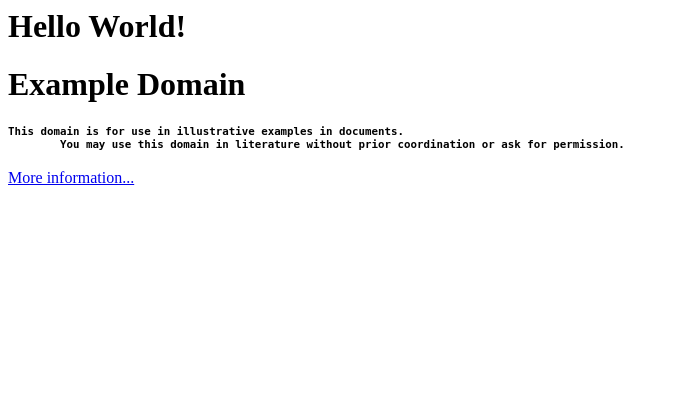
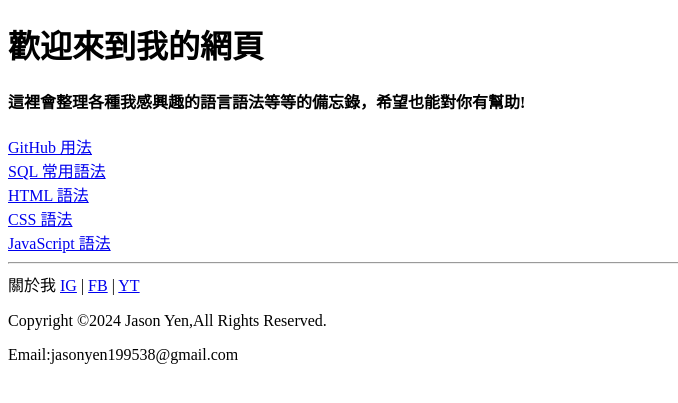
Before and after one commit to jasonyen84/myresume, a Flask app: page / in a window 1280 px wide. Shown: the top 403 px of the page, without its empty margins (0-678 px from the left). Run offline with Flask 3, Linux system fonts and the light colour scheme.

Commit message:
加入分頁並建立連結

```diff
--- a/run.py
+++ b/run.py
@@ -8,21 +8,36 @@ def home_page():
     return render_template("home.html")
 
 
-@app.route("/hello")
-def hello():
-    return "<h1>Hello</h1>"
+@app.route("/sql")
+def get_sql():
+    return render_template("sql.html")
 
 
-@app.route("/<name>")
-def by_name(name):
-    return f"<h1>{name}, Welcome. This is my Home Page!</h1>"
+@app.route("/github")
+def get_git():
+    return render_template("Github.html")
 
 
-@app.route("/data/appinfo/str/<name>")
-def querryDataMessageByName(name):
-    print("type(name):", type(name))
-    return f"<h1>String => {name}</h1>"
+@app.route("/HTML")
+def get_html():
+    return render_template("HTML.html")
+
+
+@app.route("/css")
+def get_css():
+    return render_template("css.html")
+
+
+@app.route("/js")
+def get_js():
+    return render_template("js.html")
+
+
+# @app.route("/data/appinfo/str/<name>")
+# def querryDataMessageByName(name):
+#     print("type(name):", type(name))
+#     return f"<h1>String => {name}</h1>"
 
 
 if __name__ == "__main__":
-    app.run()
+    app.run(debug=True)
--- a/templates/home.html
+++ b/templates/home.html
@@ -1,17 +1,37 @@
-<html>
+<!DOCTYPE html>
+<html lang="en">
 
 <head>
-    <meta charset="utf-8">
-    <meta name="viewport" content="width=device-width,initial-scale=1.0">
+    <meta charset="UTF-8">
+    <meta name="viewport" content="width=device-width, initial-scale=1.0">
     <title>Home</title>
 </head>
 
 <body>
-    <h1>Hello World!</h1>
-    <h1>Example Domain</h1>
-    <pre><h5>This domain is for use in illustrative examples in documents.
-        You may use this domain in literature without prior coordination or ask for permission.</h5></pre>
-    <p><a href="http://www.iana.org/domain/example">More information...</a></p>
+    <h1 class="welcome">歡迎來到我的網頁</h1>
+    <h4 class="description">這裡會整理各種我感興趣的語言語法等等的備忘錄，希望也能對你有幫助!</h4>
+
+    <a href="/github">GitHub 用法</a><br>
+    <a href="/sql">SQL 常用語法</a><br>
+    <a href="/HTML">HTML 語法</a><br>
+    <a href="/css">CSS 語法</a><br>
+    <a href="/js">JavaScript 語法</a>
+
+    <hr>
+
+    <div><!-- 畫面左邊 -->
+        <span>關於我</span>
+        <a href="https://www.instagram.com/jasonyen84/">IG</a>
+        <span>|</span>
+        <a href="https://www.facebook.com/profile.php?id=1391497454">FB</a>
+        <span>|</span>
+        <a href="https://www.youtube.com/@blood18star">YT</a>
+    </div>
+
+    <div><!-- 畫面右邊 -->
+        <p>Copyright &copy;2024 Jason Yen,All Rights Reserved.</p>
+        <p>Email:jasonyen199538@gmail.com</p>
+    </div>
 </body>
 
 </html>
```
Also changed, not shown: templates/HTML.html (added, +15 -0 lines), templates/base.html (deleted, +0 -12 lines), templates/css.html (added, +14 -0 lines), templates/github.html (added, +15 -0 lines), templates/js.html (added, +14 -0 lines), templates/sql.html (added, +15 -0 lines).
